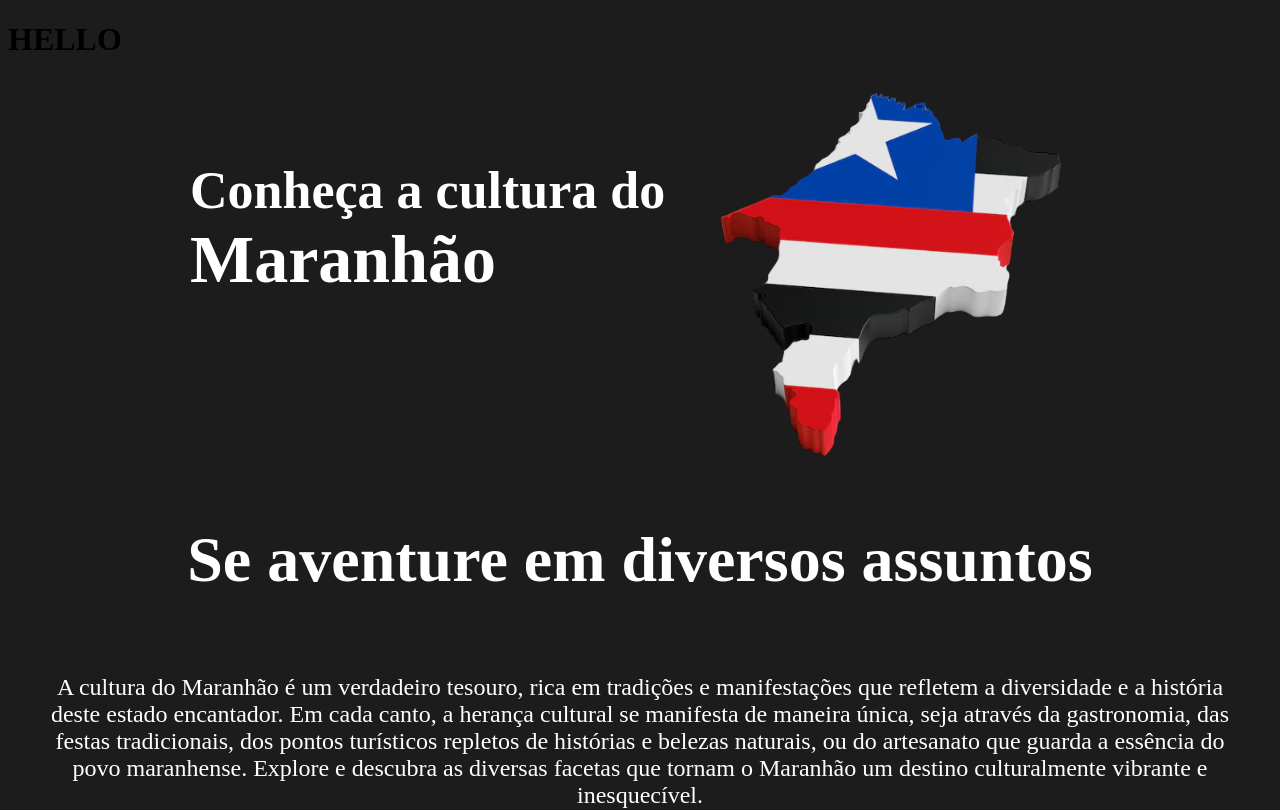
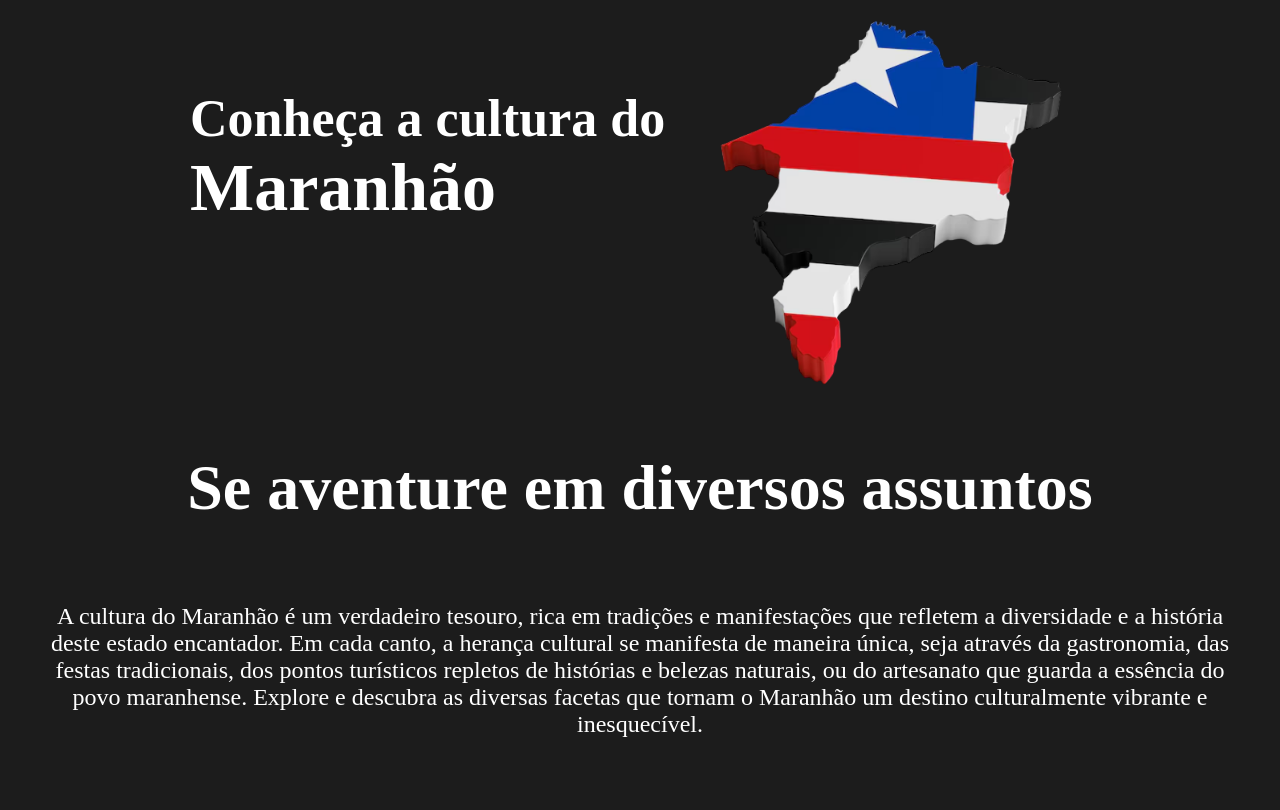
Before and after one commit to EdsonKL/Desafio-V-Secti, a React (Vite) app: page / in a window 1280 px wide. Shown: the top 810 px of the page. Built offline with nearby package versions, Linux system fonts and the light colour scheme.

Commit message:
apagando h1 com hello

```diff
--- a/src/App.tsx
+++ b/src/App.tsx
@@ -8,7 +8,6 @@ function App() {
   return (
     <>
       <main>
-        <h1>HELLO</h1>
         <HeroSection/>
         <Celebrations/>
       </main>
```
